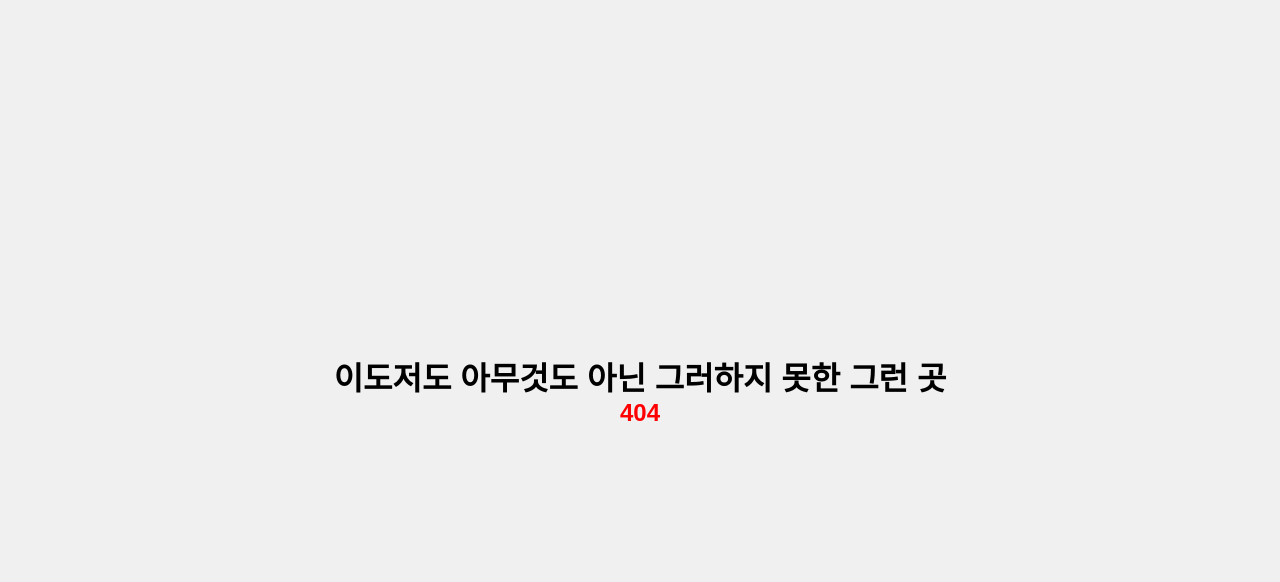
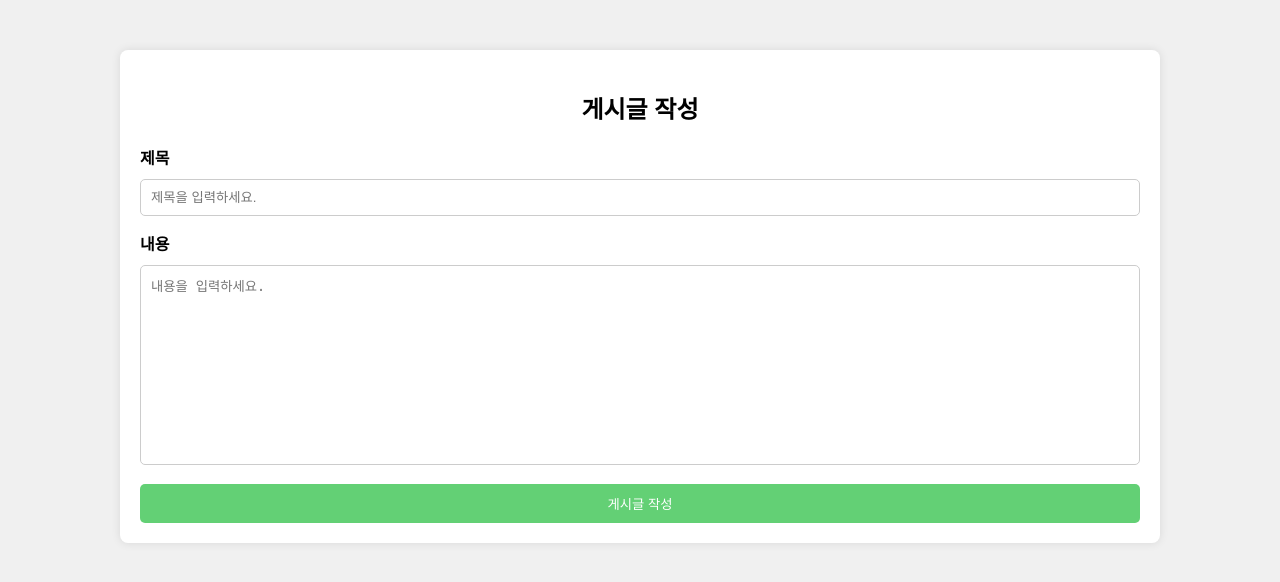
Before and after one commit to doeun07/phpBoard, a PHP site: page /pages/posting.php in a window 1280 px wide. Shown: the top 582 px of the page. Run offline with PHP 8.4, Linux system fonts and the light colour scheme.

Commit message:
게시글 작성 페이지 제작

```diff
--- /dev/null
+++ b/pages/posting.php
@@ -0,0 +1,25 @@
+<!DOCTYPE html>
+<html lang="ko">
+<head>
+    <meta charset="UTF-8">
+    <meta name="viewport" content="width=device-width, initial-scale=1.0">
+    <title>게시글 작성</title>
+    <link rel="stylesheet" href="./style.css">
+</head>
+<body>
+    <div class="container posting_container">
+        <h2>게시글 작성</h2>
+        <form action="./post_process.php" method="post">
+            <div class="form-group">
+                <label for="title">제목</label>
+                <input type="text" id="title" name="title" required placeholder="제목을 입력하세요.">
+            </div>
+            <div class="form-group">
+                <label for="content">내용</label>
+                <textarea id="content" name="content" required placeholder="내용을 입력하세요."></textarea>
+            </div>
+            <button type="submit">게시글 작성</button>
+        </form>
+    </div>
+</body>
+</html>
--- a/pages/style.css
+++ b/pages/style.css
@@ -7,12 +7,15 @@ body {
 }
 
 .container {
-    max-width: 400px;
+    max-width: 500px; /* 컨테이너의 최대 너비를 늘림 */
     margin: 50px auto;
     background-color: #fff;
     padding: 20px;
     border-radius: 8px;
     box-shadow: 0 0 10px rgba(0, 0, 0, 0.1);
+}
+.posting_container{
+    max-width: 1000px;
 }
 
 h2 {
@@ -32,12 +35,14 @@ input[type="text"],
 input[type="email"],
 input[type="password"],
 input[type="tel"],
-select {
+select,
+textarea { /* textarea도 동일한 스타일 적용 */
     width: 100%;
     padding: 10px;
     border: 1px solid #ccc;
     border-radius: 5px;
     box-sizing: border-box;
+    margin-top: 10px; /* 모든 입력 요소에 위쪽 마진 추가 */
 }
 
 button[type="submit"] {
@@ -73,7 +78,15 @@ button[type="submit"]:hover {
     border-radius: 8px;
     box-shadow: 0 0 10px rgba(0, 0, 0, 0.1);
 }
-
-input{
+/* 게시글 작성 페이지 스타일 */
+/* 내용 작성 칸 크기 고정 */
+textarea {
+    width: 100%;
+    height: 200px;
+    padding: 10px;
+    border: 1px solid #ccc;
+    border-radius: 5px;
+    box-sizing: border-box;
     margin-top: 10px;
+    resize: none; /* 내용 작성 칸 크기 조절 비활성화 */
 }
```
